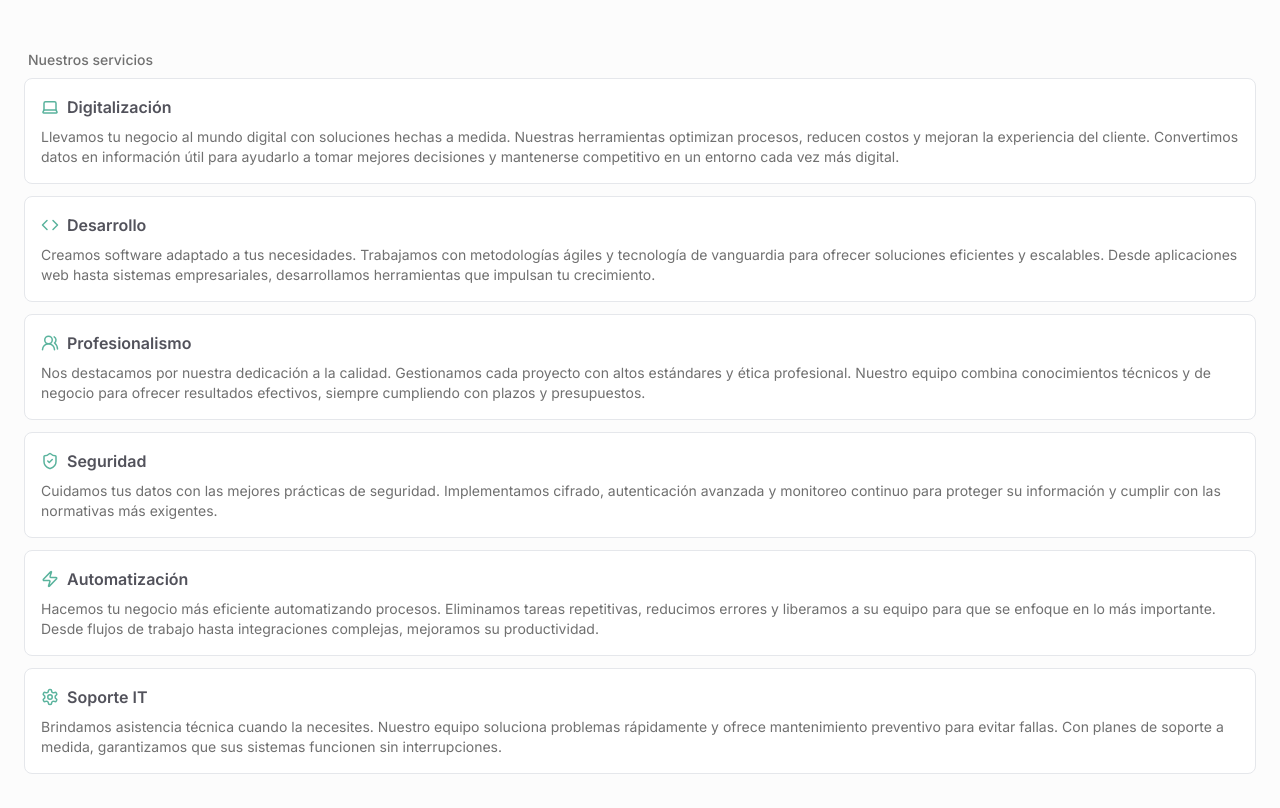
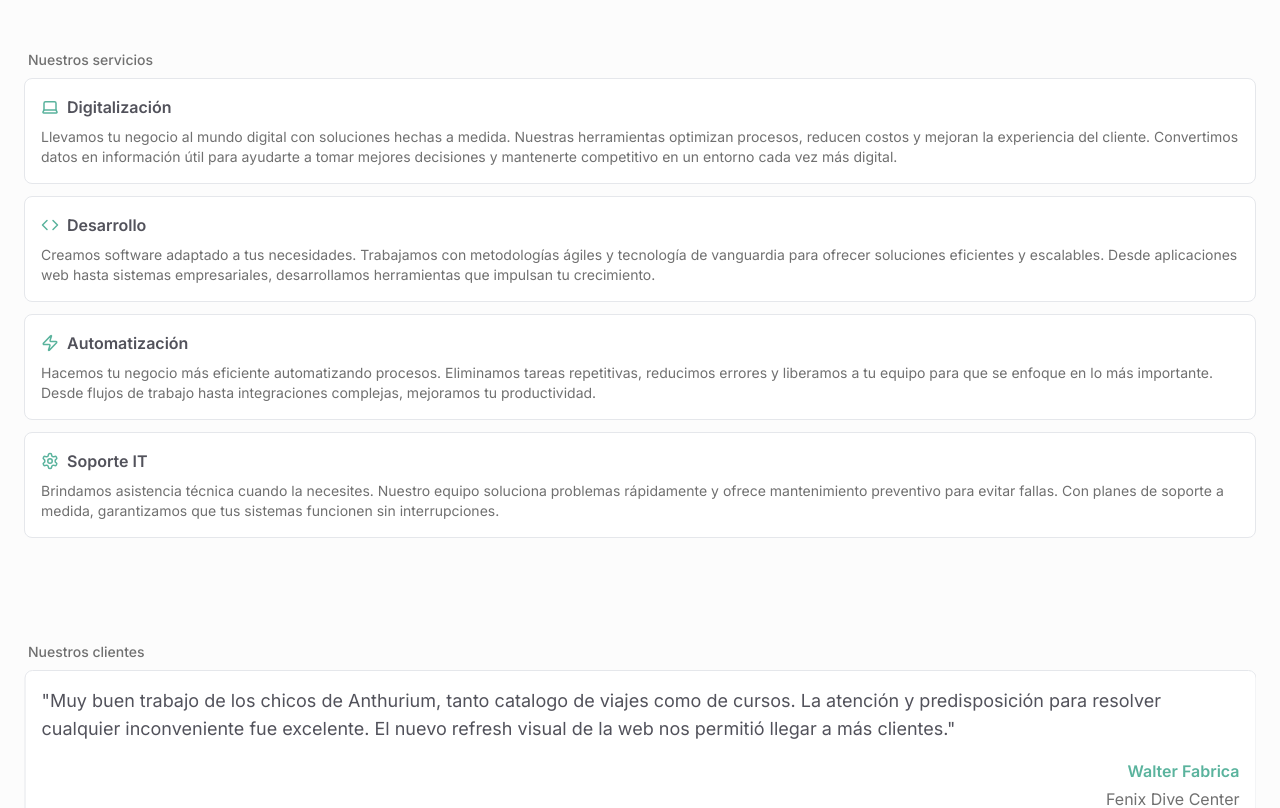
Before and after one commit to GrupoAnthurium/anthurium, a Next.js app: page / in a window 1280 px wide. Shown: the part 760-1568 px from the top of the page. Built offline with nearby package versions, Linux system fonts and the light colour scheme.

Commit message:
MOD: remove some service cards

```diff
--- a/src/components/services/desktop-services/desktop-service-item.tsx
+++ b/src/components/services/desktop-services/desktop-service-item.tsx
@@ -8,7 +8,7 @@ export const DesktopServiceItem = ({ item }: DesktopServiceItemProps) => {
   const { Icon, TITLE, DESCRIPTION } = item;
 
   return (
-    <div className="bg-foreground w-full h-64 p-4 border rounded-lg hover:border-primary transition">
+    <div className="bg-foreground w-full h-34 p-4 border rounded-lg hover:border-primary transition">
       <div className="w-full flex flex-col gap-4">
         <div className="flex items-center gap-2">
           <Icon
--- a/src/components/services/desktop-services/desktop-services.tsx
+++ b/src/components/services/desktop-services/desktop-services.tsx
@@ -6,15 +6,11 @@ export const DesktopServices = () => {
     <section className="w-full flex flex-col gap-3">
       <div className="w-full flex gap-3">
         <DesktopServiceItem item={SERVICES_ITEMS[0]} />
-        <div className="w-full flex gap-3">
-          <DesktopServiceItem item={SERVICES_ITEMS[1]} />
-          <DesktopServiceItem item={SERVICES_ITEMS[2]} />
-        </div>
+        <DesktopServiceItem item={SERVICES_ITEMS[1]} />
       </div>
       <div className="w-full flex gap-3">
+        <DesktopServiceItem item={SERVICES_ITEMS[2]} />
         <DesktopServiceItem item={SERVICES_ITEMS[3]} />
-        <DesktopServiceItem item={SERVICES_ITEMS[4]} />
-        <DesktopServiceItem item={SERVICES_ITEMS[5]} />
       </div>
     </section>
   );
--- a/src/components/ui/button.tsx
+++ b/src/components/ui/button.tsx
@@ -16,7 +16,7 @@ const buttonVariants = cva(
         secondary: "bg-zinc-100 text-zinc-900 hover:bg-zinc-100/80",
         ghost: "hover:bg-zinc-100 hover:text-zinc-900",
         link: "text-zinc-900 underline-offset-4 hover:underline",
-        custom: "bg-gradient-to-r from-[#12415B] via-[#5AB39D] to-[#AAD9A0] text-white hover:opacity-90"
+        custom: "bg-gradient-to-r from-[#12415B] via-[#5AB39D] to-[#AAD9A0] text-white hover:opacity-90 transition-all"
 ,
       },
       size: {
--- a/src/constants/services-items.ts
+++ b/src/constants/services-items.ts
@@ -1,8 +1,6 @@
 import {
   LaptopIcon,
   CodeIcon,
-  UsersRoundIcon,
-  ShieldCheckIcon,
   ZapIcon,
   SettingsIcon,
 } from "lucide-react";
@@ -12,7 +10,7 @@ export const SERVICES_ITEMS = [
     Icon: LaptopIcon,
     TITLE: "Digitalización",
     DESCRIPTION:
-      "Llevamos tu negocio al mundo digital con soluciones hechas a medida. Nuestras herramientas optimizan procesos, reducen costos y mejoran la experiencia del cliente. Convertimos datos en información útil para ayudarlo a tomar mejores decisiones y mantenerse competitivo en un entorno cada vez más digital."
+      "Llevamos tu negocio al mundo digital con soluciones hechas a medida. Nuestras herramientas optimizan procesos, reducen costos y mejoran la experiencia del cliente. Convertimos datos en información útil para ayudarte a tomar mejores decisiones y mantenerte competitivo en un entorno cada vez más digital."
   },
   {
     Icon: CodeIcon,
@@ -21,25 +19,15 @@ export const SERVICES_ITEMS = [
       "Creamos software adaptado a tus necesidades. Trabajamos con metodologías ágiles y tecnología de vanguardia para ofrecer soluciones eficientes y escalables. Desde aplicaciones web hasta sistemas empresariales, desarrollamos herramientas que impulsan tu crecimiento."
   },
   {
-    Icon: UsersRoundIcon,
-    TITLE: "Profesionalismo",
-    DESCRIPTION: "Nos destacamos por nuestra dedicación a la calidad. Gestionamos cada proyecto con altos estándares y ética profesional. Nuestro equipo combina conocimientos técnicos y de negocio para ofrecer resultados efectivos, siempre cumpliendo con plazos y presupuestos.",
-  },
-  {
-    Icon: ShieldCheckIcon,
-    TITLE: "Seguridad",
-    DESCRIPTION: "Cuidamos tus datos con las mejores prácticas de seguridad. Implementamos cifrado, autenticación avanzada y monitoreo continuo para proteger su información y cumplir con las normativas más exigentes.",
-  },
-  {
     Icon: ZapIcon,
     TITLE: "Automatización",
     DESCRIPTION:
-      "Hacemos tu negocio más eficiente automatizando procesos. Eliminamos tareas repetitivas, reducimos errores y liberamos a su equipo para que se enfoque en lo más importante. Desde flujos de trabajo hasta integraciones complejas, mejoramos su productividad.",
+      "Hacemos tu negocio más eficiente automatizando procesos. Eliminamos tareas repetitivas, reducimos errores y liberamos a tu equipo para que se enfoque en lo más importante. Desde flujos de trabajo hasta integraciones complejas, mejoramos tu productividad.",
   },
   {
     Icon: SettingsIcon,
     TITLE: "Soporte IT",
     DESCRIPTION:
-      "Brindamos asistencia técnica cuando la necesites. Nuestro equipo soluciona problemas rápidamente y ofrece mantenimiento preventivo para evitar fallas. Con planes de soporte a medida, garantizamos que sus sistemas funcionen sin interrupciones.",
+      "Brindamos asistencia técnica cuando la necesites. Nuestro equipo soluciona problemas rápidamente y ofrece mantenimiento preventivo para evitar fallas. Con planes de soporte a medida, garantizamos que tus sistemas funcionen sin interrupciones.",
   },
 ] as const;
```
